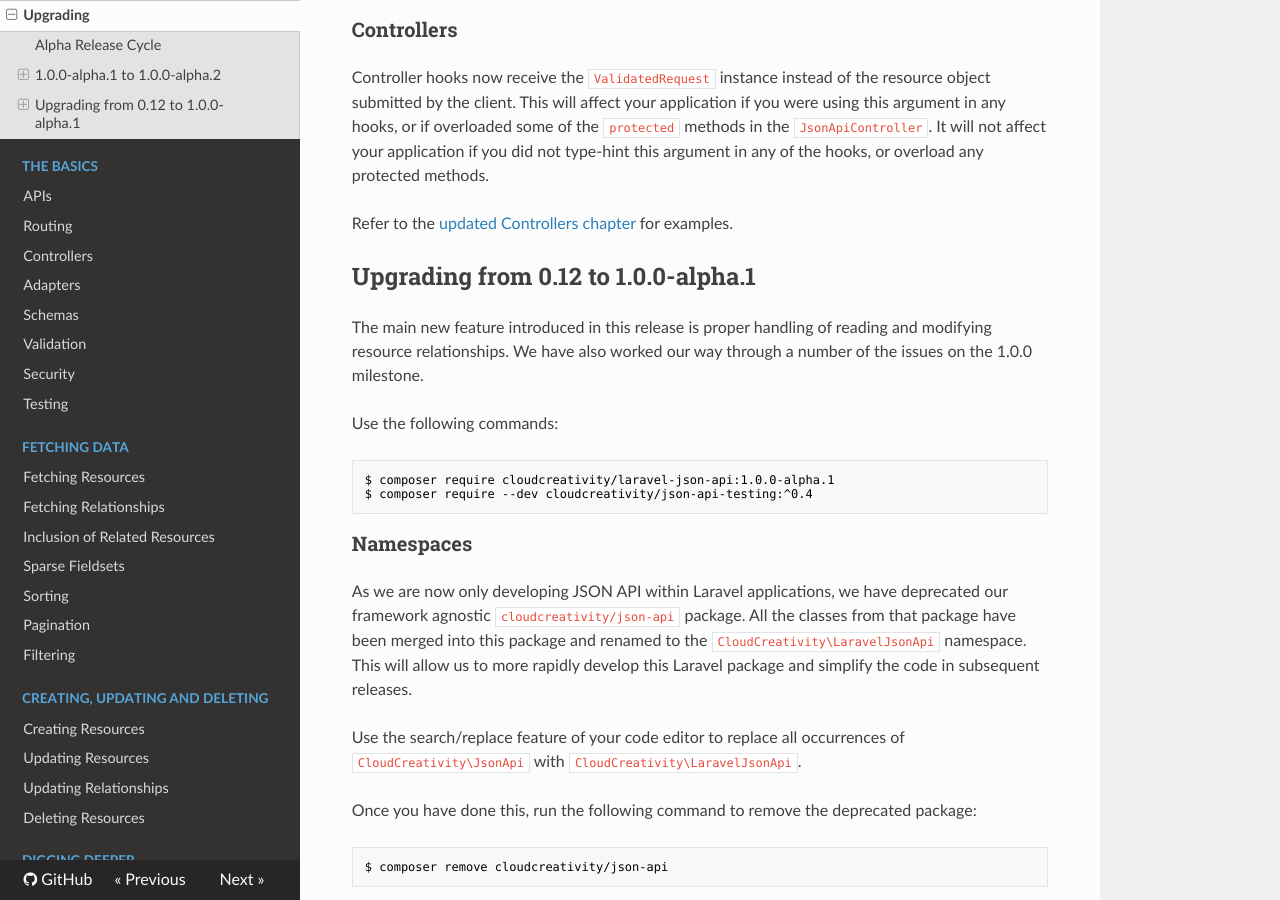
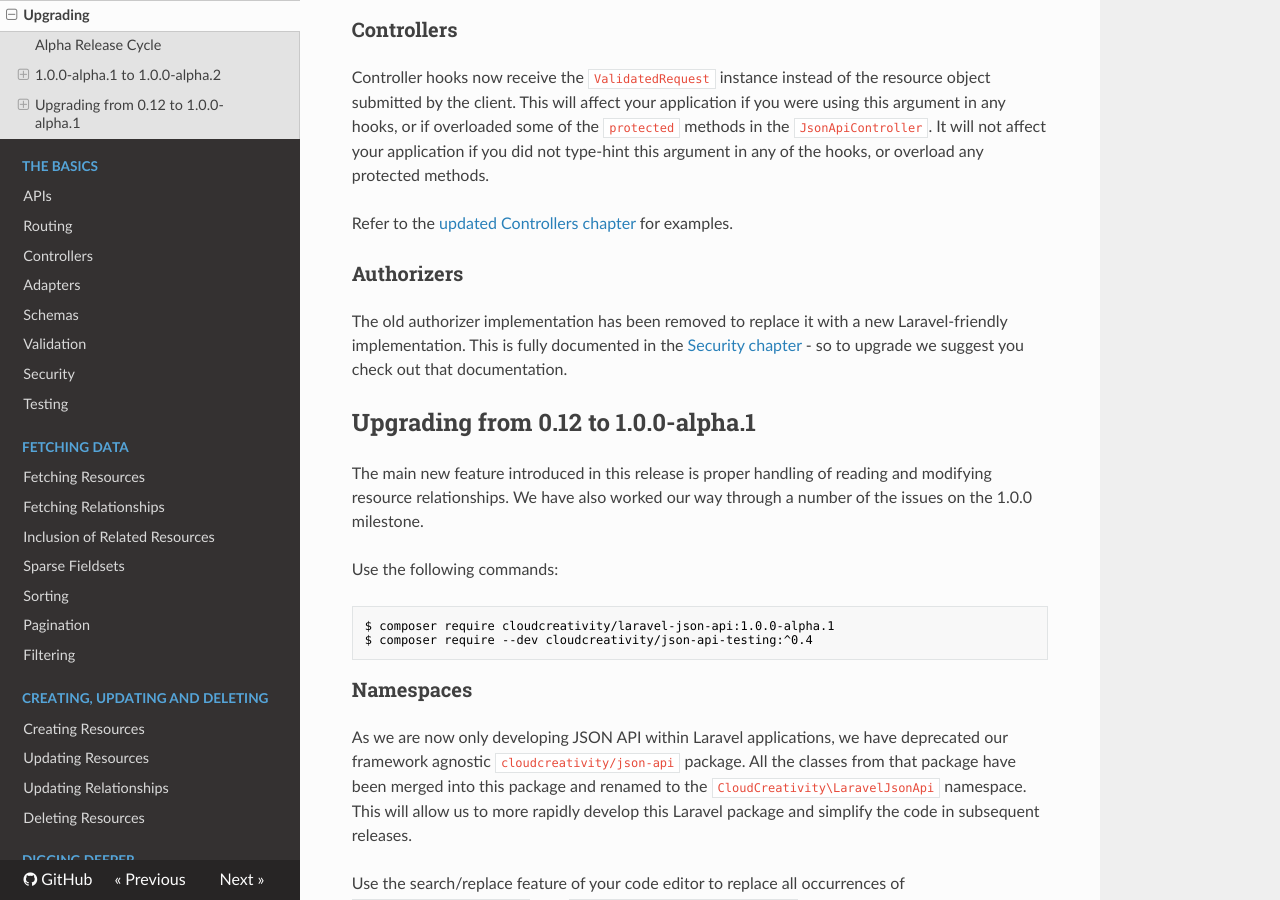
Before and after one commit to cloudcreativity/laravel-json-api, an MkDocs documentation site: the page built from docs/upgrade.md, in a window 1280 px wide and 900 px high, scrolled down 378 px. Built offline with MkDocs 1.6.1, drawn with Linux system fonts in a browser that asks for light colours; nearby versions of some CDN libraries; old or Windows-style settings are respelled for this version of MkDocs.

Commit message:
[Docs] Update changelog, upgrade guide and bump version

```diff
--- a/docs/upgrade.md
+++ b/docs/upgrade.md
@@ -16,6 +16,12 @@ the `protected` methods in the `JsonApiController`. It will not affect your appl
 this argument in any of the hooks, or overload any protected methods.
 
 Refer to the [updated Controllers chapter](./basics/controllers.md) for examples.
+
+### Authorizers
+
+The old authorizer implementation has been removed to replace it with a new Laravel-friendly implementation.
+This is fully documented in the [Security chapter](./basics/security.md) - so to upgrade we suggest you check
+out that documentation.
 
 ## Upgrading from 0.12 to 1.0.0-alpha.1
 
```
Also changed, not shown: CHANGELOG.md (+2 -2 lines), 1 other file.
